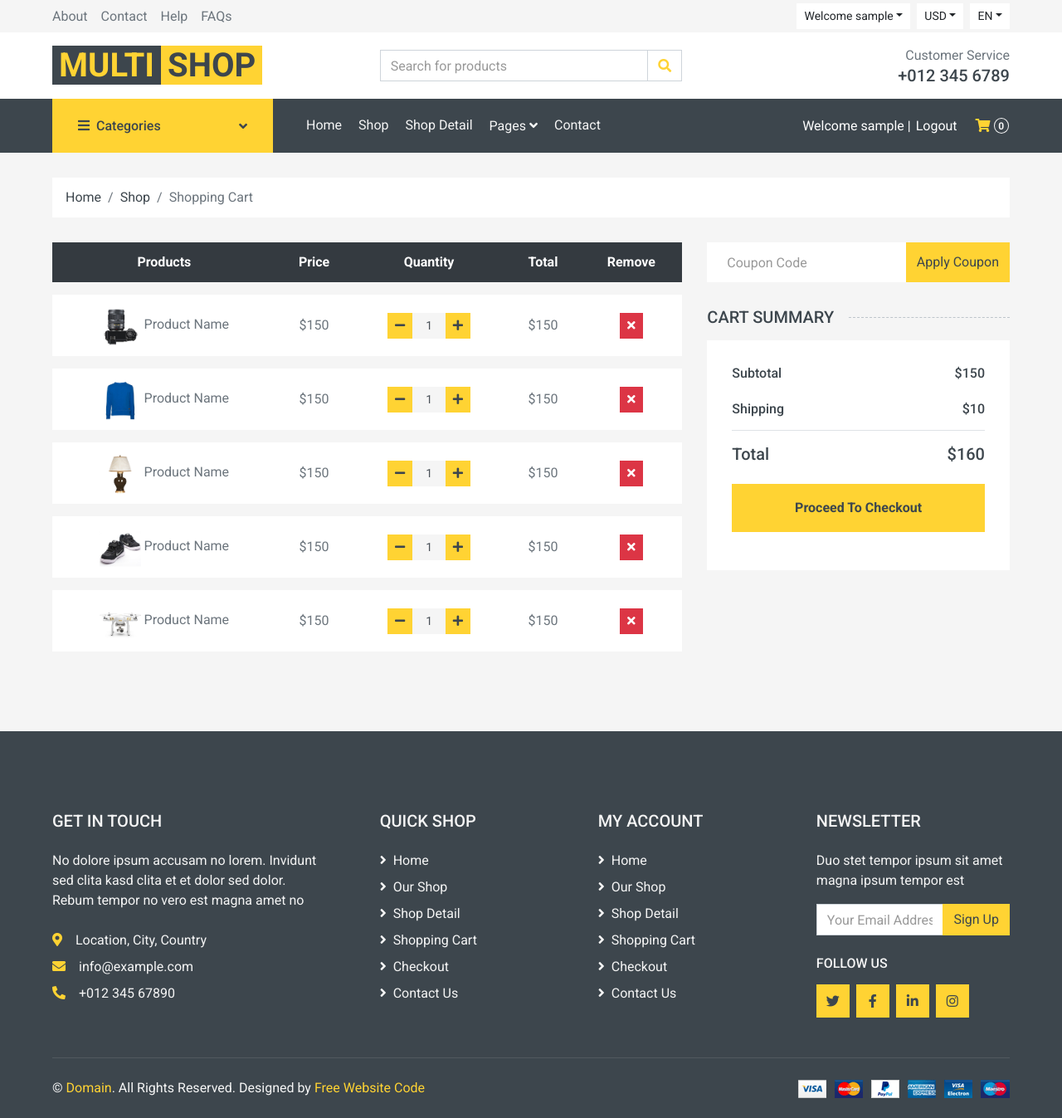
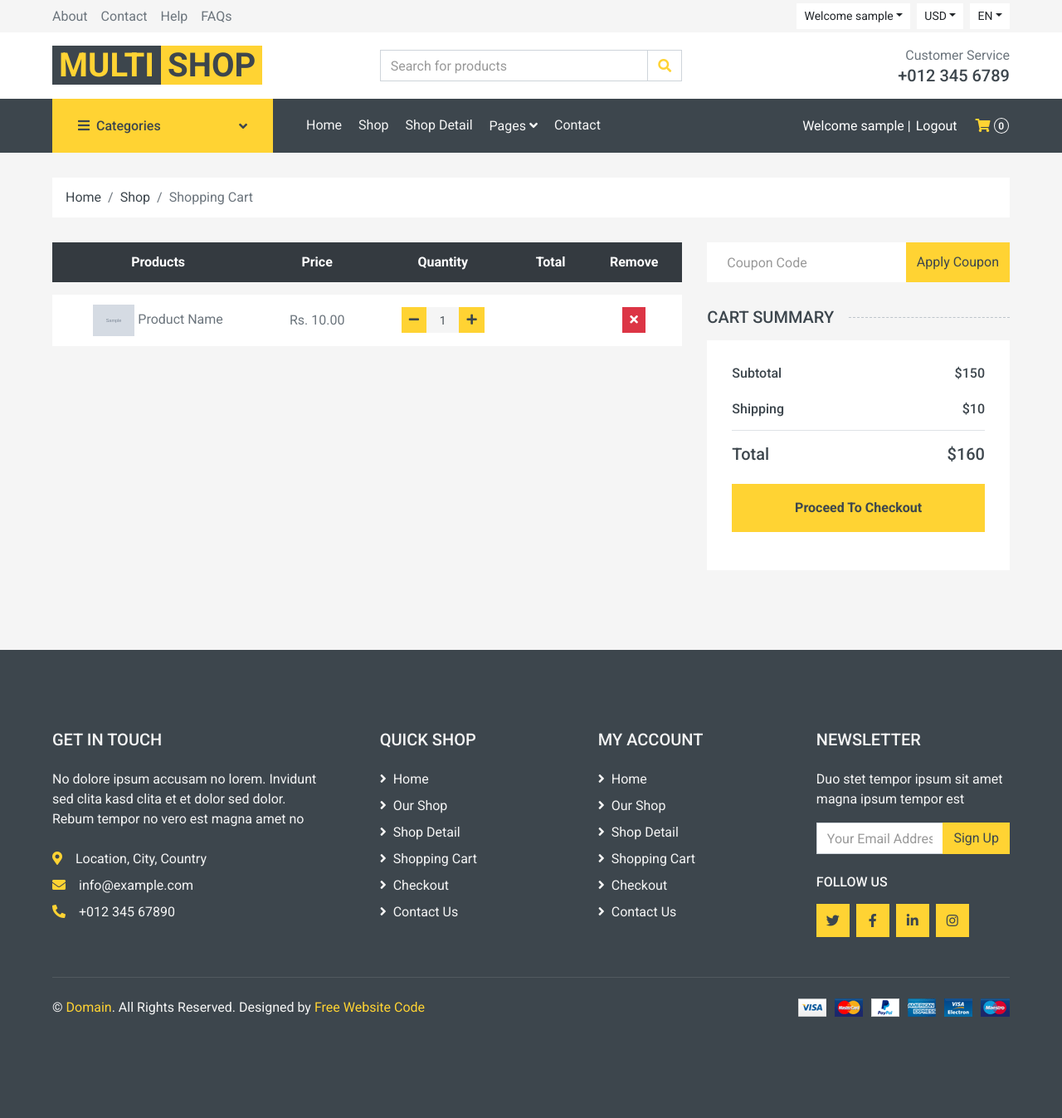
Before and after one commit to nepalimohan/Multistore, a Django app: page /cart/ in a window 1280 px wide. Shown: the whole page at 83% size. After the commit the page ends 1225 px from the top, so only its background shows below. Run offline with Django 4.2, Linux system fonts and the light colour scheme; a user stored in the database is signed in; tables that the repository leaves empty hold one stand-in row (values such as "Sample post"); grey boxes marked "Sample" are stand-in pictures; some libraries are stand-ins or nearby versions.

Commit message:
cart done

```diff
--- a/MultiStore/settings.py
+++ b/MultiStore/settings.py
@@ -72,6 +72,7 @@
                 'django.contrib.auth.context_processors.auth',
                 'django.contrib.messages.context_processors.messages',
                 'django.template.context_processors.static',
+                'product.nav.navbar'
             ],
         },
     },
--- a/MultiStore/static/js/main.js
+++ b/MultiStore/static/js/main.js
@@ -85,19 +85,63 @@
 
 
     // Product Quantity
-    $('.quantity button').on('click', function () {
-        var button = $(this);
-        var oldValue = button.parent().parent().find('input').val();
-        if (button.hasClass('btn-plus')) {
-            var newVal = parseFloat(oldValue) + 1;
-        } else {
-            if (oldValue > 0) {
-                var newVal = parseFloat(oldValue) - 1;
-            } else {
-                newVal = 0;
-            }
+    // $('.quantity button').on('click', function () {
+    //     var button = $(this);
+    //     var oldValue = button.parent().parent().find('input').val();
+    //     if (button.hasClass('btn-plus')) {
+    //         var newVal = parseFloat(oldValue) + 1;
+    //     } else {
+    //         if (oldValue > 0) {
+    //             var newVal = parseFloat(oldValue) - 1;
+    //         } else {
+    //             newVal = 0;
+    //         }
+    //     }
+    //     button.parent().parent().find('input').val(newVal);
+    // });
+
+    // Get all quantity inputs
+// Get all quantity inputs
+    const quantityInputs = document.querySelectorAll(".quantity input");
+
+    // Get the total amount display element
+    const totalAmountDisplay = document.querySelector("#total-amount");
+
+    // Loop through each quantity input and add event listeners for minus and plus buttons
+    quantityInputs.forEach(input => {
+    const minusButton = input.previousElementSibling;
+    const plusButton = input.nextElementSibling;
+
+    // Decrease value when minus button is clicked
+    minusButton.addEventListener("click", function() {
+        let value = parseInt(input.value);
+        if (value > 1) {
+        input.value = value - 1;
+        calculateTotalAmount();
         }
-        button.parent().parent().find('input').val(newVal);
     });
 
+    // Increase value when plus button is clicked
+    plusButton.addEventListener("click", function() {
+        let value = parseInt(input.value);
+        input.value = value + 1;
+        calculateTotalAmount();
+    });
+    });
+
+    // Function to calculate total amount based on quantity inputs
+    function calculateTotalAmount() {
+    let totalAmount = 0;
+    quantityInputs.forEach(input => {
+        let quantity = parseInt(input.value);
+        let price = parseInt(input.dataset.price);
+        totalAmount += quantity * price;
+    });
+
+    // Update the total amount display
+    totalAmountDisplay.textContent = totalAmount;
+    // $('#total').html(data)
+    }
+
+
 })(jQuery);
--- /dev/null
+++ b/product/nav.py
@@ -0,0 +1,13 @@
+from product import models
+
+def navbar(request):
+    category = models.Category.objects.all()
+    subcategory = models.Subcategory.objects.all().distinct()
+    product = models.Product.objects.all().last()
+    # print(product.)
+    context = {
+        'category':category,
+        'subcategory':subcategory,
+        'product':product,
+    }
+    return context
--- a/product/urls.py
+++ b/product/urls.py
@@ -10,4 +10,6 @@
     path('shop/<int:id>', views.shop, name='shop'),
     path('checkout/', views.checkout, name='checkout'),
     path('cart/', views.cart, name='cart'),
+    path('add_to_cart/<int:product_id>/', views.add_to_cart, name='add_to_cart'),
+
 ]
--- a/product/views.py
+++ b/product/views.py
@@ -1,6 +1,8 @@
 from django.shortcuts import render, redirect
 from django.contrib.auth.decorators import login_required
 from . import models
+from .models import Cart
+from django.shortcuts import get_object_or_404
 
 # Create your views here.
 def home(request):
@@ -32,9 +34,50 @@
 
     return render(request, 'product/shop.html', context)
 
-@login_required(login_url='/account/login/')
+# @login_required(login_url='/account/login/')
 def cart(request):
-    return render(request, 'product/cart.html')
+    # user= request.user
+    # product_id = request.GET.get('prod_id')
+    # print(product_id)
+    # product = models.Product.objects.get(id=product_id)
+
+    # models.Cart.objects.create(user=user, product=product)
+    # return redirect('product:cart')
+    cart = models.Cart.objects.all()
+    context = {
+        'cart': cart,
+    }
+    return render(request, 'product/cart.html', context)
+
+# def add_to_cart(request):
+#     user= request.user
+#     product_id = request.GET.get('prod_id')
+#     print(product_id)
+#     product = models.Product.objects.get(id=product_id)
+
+#     models.Cart.objects.create(user=user, product=product)
+#     return redirect('product:cart')
+
+def add_to_cart(request, product_id):
+    # Get the product based on the product_id
+    user = request.user
+    product = get_object_or_404(models.Product, id=product_id)
+
+    # # Get the current cart from the session
+    # cart = request.session.get('cart', {})
+
+    # # Update the cart with the new product
+    # if product_id in cart:
+    #     cart[product_id] += 1
+    # else:
+    #     cart[product_id] = 1
+
+    # # Save the updated cart back to the session
+    # request.session['cart'] = cart
+
+    Cart.objects.create(user=user, product=product)
+
+    return redirect('product:cart')
 
 def plus_cart(request):
     pass
--- a/templates/product/cart.html
+++ b/templates/product/cart.html
@@ -31,9 +31,10 @@
                         </tr>
                     </thead>
                     <tbody class="align-middle">
+                    {% for carts in cart %}
                         <tr>
-                            <td class="align-middle"><img src="img/product-1.jpg" alt="" style="width: 50px;"> Product Name</td>
-                            <td class="align-middle">$150</td>
+                            <td class="align-middle"><img src="{{carts.product.image.url}}" alt="" style="width: 50px;"> Product Name</td>
+                            <td class="align-middle">Rs. {{carts.product.price}}</td>
                             <td class="align-middle">
                                 <div class="input-group quantity mx-auto" style="width: 100px;">
                                     <div class="input-group-btn">
@@ -49,93 +50,11 @@
                                     </div>
                                 </div>
                             </td>
-                            <td class="align-middle">$150</td>
+                            <td class="align-middle" id='total'></td>
                             <td class="align-middle"><button class="btn btn-sm btn-danger"><i class="fa fa-times"></i></button></td>
                         </tr>
-                        <tr>
-                            <td class="align-middle"><img src="img/product-2.jpg" alt="" style="width: 50px;"> Product Name</td>
-                            <td class="align-middle">$150</td>
-                            <td class="align-middle">
-                                <div class="input-group quantity mx-auto" style="width: 100px;">
-                                    <div class="input-group-btn">
-                                        <button class="btn btn-sm btn-primary btn-minus" >
-                                        <i class="fa fa-minus"></i>
-                                        </button>
-                                    </div>
-                                    <input type="text" class="form-control form-control-sm bg-secondary border-0 text-center" value="1">
-                                    <div class="input-group-btn">
-                                        <button class="btn btn-sm btn-primary btn-plus">
-                                            <i class="fa fa-plus"></i>
-                                        </button>
-                                    </div>
-                                </div>
-                            </td>
-                            <td class="align-middle">$150</td>
-                            <td class="align-middle"><button class="btn btn-sm btn-danger"><i class="fa fa-times"></i></button></td>
-                        </tr>
-                        <tr>
-                            <td class="align-middle"><img src="img/product-3.jpg" alt="" style="width: 50px;"> Product Name</td>
-                            <td class="align-middle">$150</td>
-                            <td class="align-middle">
-                                <div class="input-group quantity mx-auto" style="width: 100px;">
-                                    <div class="input-group-btn">
-                                        <button class="btn btn-sm btn-primary btn-minus" >
-                                        <i class="fa fa-minus"></i>
-                                        </button>
-                                    </div>
-                                    <input type="text" class="form-control form-control-sm bg-secondary border-0 text-center" value="1">
-                                    <div class="input-group-btn">
-                                        <button class="btn btn-sm btn-primary btn-plus">
-                                            <i class="fa fa-plus"></i>
-                                        </button>
-                                    </div>
-                                </div>
-                            </td>
-                            <td class="align-middle">$150</td>
-                            <td class="align-middle"><button class="btn btn-sm btn-danger"><i class="fa fa-times"></i></button></td>
-                        </tr>
-                        <tr>
-                            <td class="align-middle"><img src="img/product-4.jpg" alt="" style="width: 50px;"> Product Name</td>
-                            <td class="align-middle">$150</td>
-                            <td class="align-middle">
-                                <div class="input-group quantity mx-auto" style="width: 100px;">
-                                    <div class="input-group-btn">
-                                        <button class="btn btn-sm btn-primary btn-minus" >
-                                        <i class="fa fa-minus"></i>
-                                        </button>
-                                    </div>
-                                    <input type="text" class="form-control form-control-sm bg-secondary border-0 text-center" value="1">
-                                    <div class="input-group-btn">
-                                        <button class="btn btn-sm btn-primary btn-plus">
-                                            <i class="fa fa-plus"></i>
-                                        </button>
-                                    </div>
-                                </div>
-                            </td>
-                            <td class="align-middle">$150</td>
-                            <td class="align-middle"><button class="btn btn-sm btn-danger"><i class="fa fa-times"></i></button></td>
-                        </tr>
-                        <tr>
-                            <td class="align-middle"><img src="img/product-5.jpg" alt="" style="width: 50px;"> Product Name</td>
-                            <td class="align-middle">$150</td>
-                            <td class="align-middle">
-                                <div class="input-group quantity mx-auto" style="width: 100px;">
-                                    <div class="input-group-btn">
-                                        <button class="btn btn-sm btn-primary btn-minus" >
-                                        <i class="fa fa-minus"></i>
-                                        </button>
-                                    </div>
-                                    <input type="text" class="form-control form-control-sm bg-secondary border-0 text-center" value="1">
-                                    <div class="input-group-btn">
-                                        <button class="btn btn-sm btn-primary btn-plus">
-                                            <i class="fa fa-plus"></i>
-                                        </button>
-                                    </div>
-                                </div>
-                            </td>
-                            <td class="align-middle">$150</td>
-                            <td class="align-middle"><button class="btn btn-sm btn-danger"><i class="fa fa-times"></i></button></td>
-                        </tr>
+                        {% endfor %}
+
                     </tbody>
                 </table>
             </div>
```
Also changed, not shown: templates/product/shop.html (+5 -4 lines), media/uploads/IMG-20230103-WA0001.jpg (added), 1 other file.
